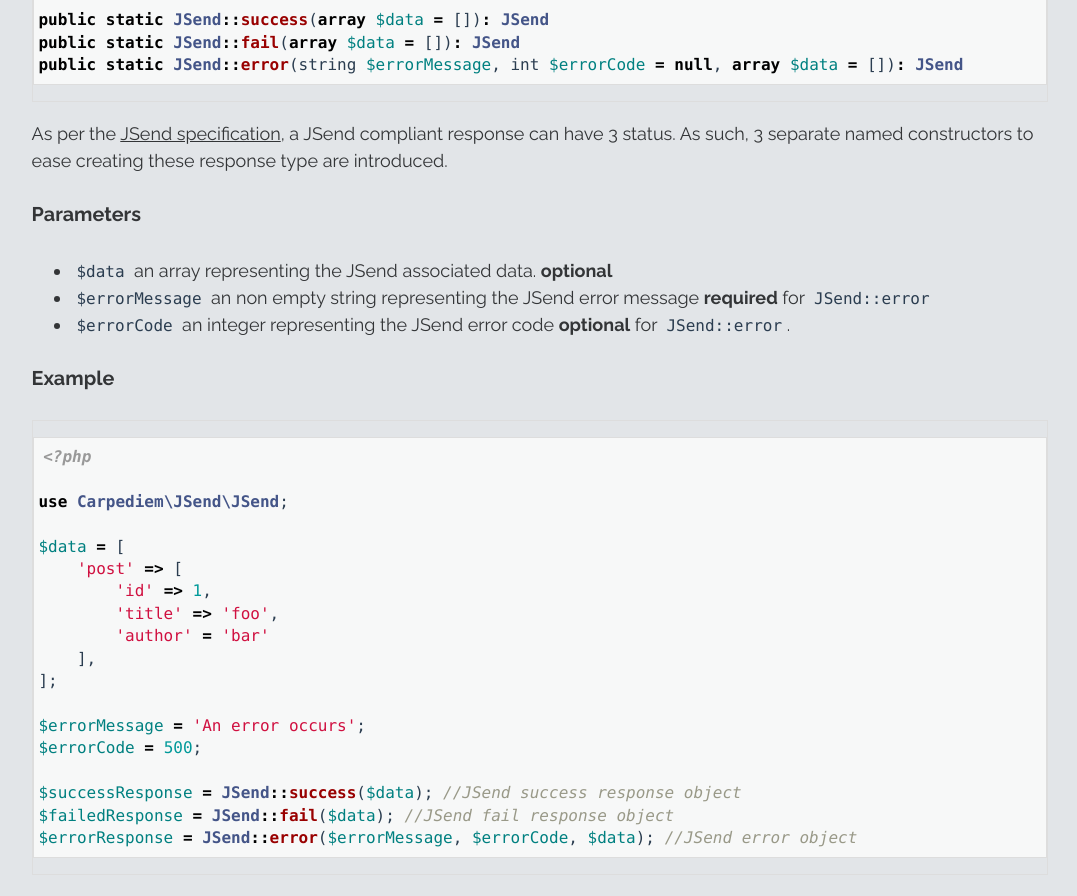
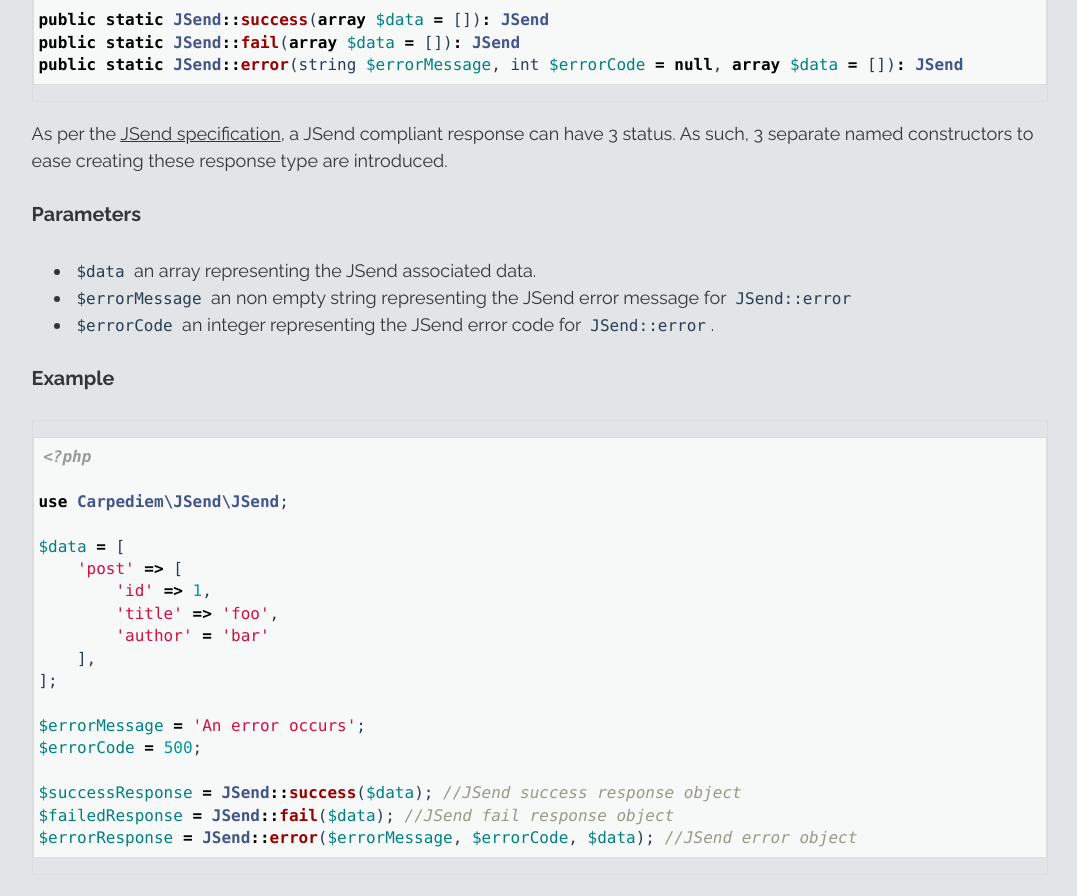
Before and after one commit to carpediem/JSend, a Jekyll site: the page built from documentation.md, in a window 1280 px wide and 900 px high, scrolled down 1712 px. Shown: the top 896 px of the window, without its empty margins (100-1177 px from the left). Built offline with Jekyll 4.4.1, drawn with Linux system fonts in a browser that asks for light colours; some of the changed text lies outside the part shown.

Commit message:
improve documentation

```diff
--- a/documentation.md
+++ b/documentation.md
@@ -28,9 +28,9 @@ public JSend::__construct(
     - `JSend::STATUS_SUCCESS` which correspond to `success`;
     - `JSend::STATUS_FAIL` which correspond to `fail`;
     - `JSend::STATUS_ERROR` which correspond to `error`;
-- `$data` an array representing the data to be send. **optional**
+- `$data` an array representing the data to be send.
 - `$errorMessage` a **non empty** string representing the error message. **required if the JSend status is `error`**
-- `$errorCode` an integer representing the error code. **optional**
+- `$errorCode` an integer representing the error code.
 
 #### Example
 
@@ -73,9 +73,9 @@ As per the [JSend specification](https://labs.omniti.com/labs/jsend), a JSend co
 
 #### Parameters
 
-- `$data` an array representing the JSend associated data. **optional**
-- `$errorMessage` an non empty string representing the JSend error message **required** for `JSend::error`
-- `$errorCode` an integer representing the JSend error code **optional** for `JSend::error`.
+- `$data` an array representing the JSend associated data.
+- `$errorMessage` an non empty string representing the JSend error message for `JSend::error`
+- `$errorCode` an integer representing the JSend error code for `JSend::error`.
 
 #### Example
 
@@ -383,7 +383,7 @@ Sends the JSend response by setting the following headers:
 
 #### Parameters
 
-- `$headers`: additional headers represented as an associative array where each key represents the header name and its corresponding value represents the header value. **optional**
+- `$headers`: additional headers represented as an associative array where each key represents the header name and its corresponding value represents the header value.
 
 You can use the optional `$header` parameter to override the default header value.
 
```
